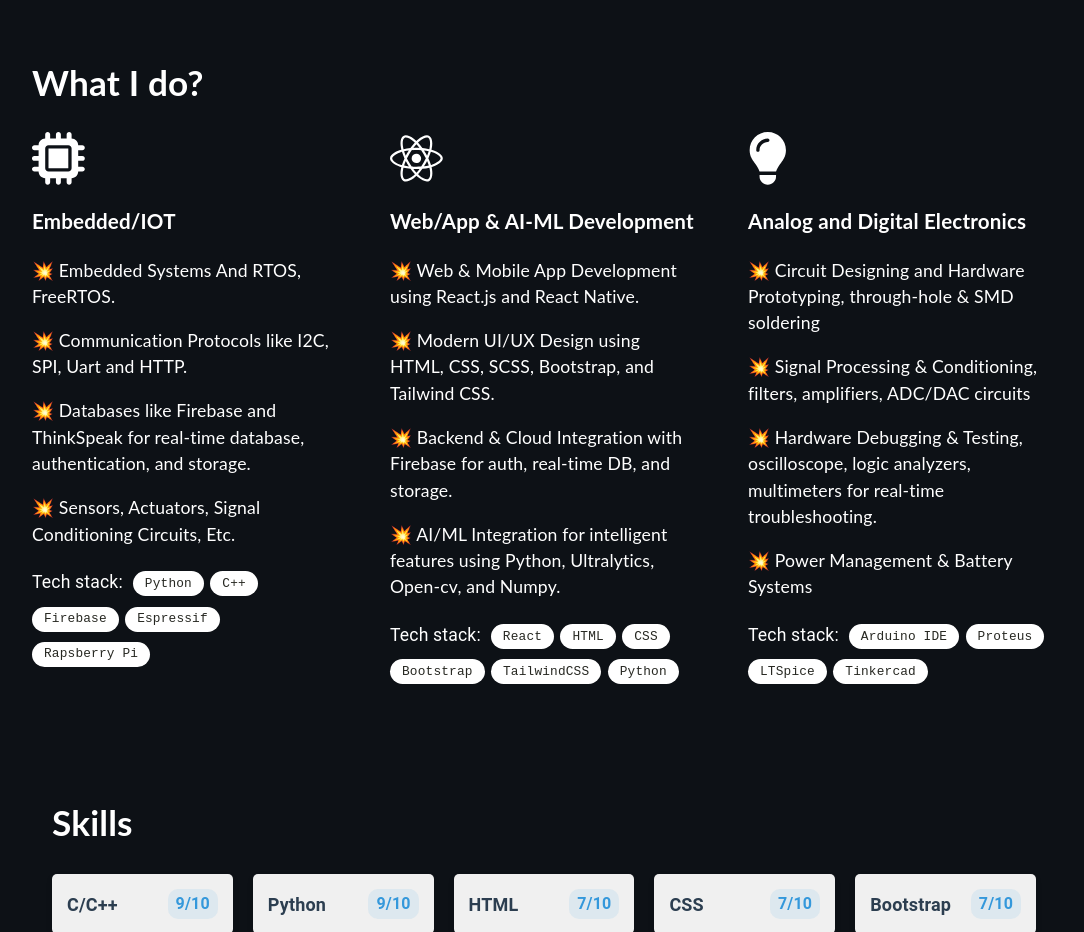
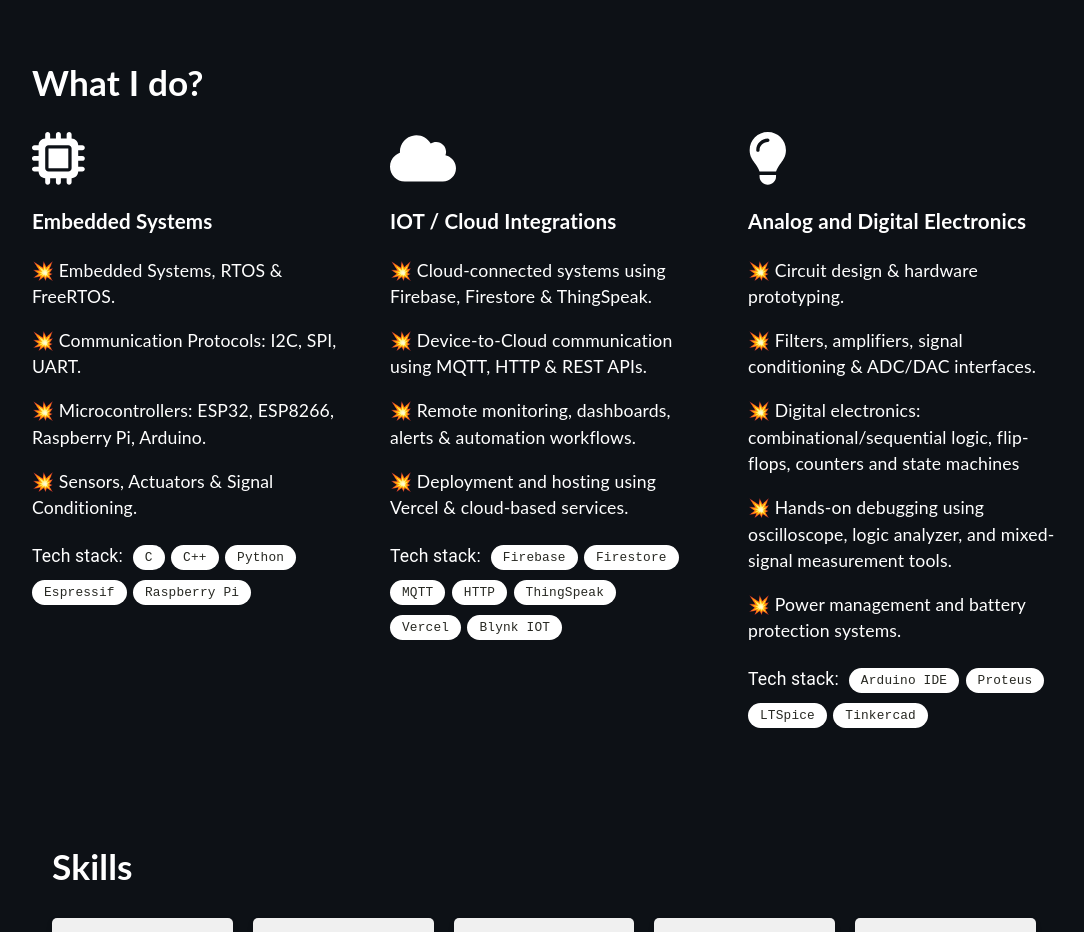
Before and after one commit to CalebLewis14/Portfolio_Caleb, a React (Create React App) app: page / in a window 1280 px wide. Shown: the part 860-1792 px from the top of the page, without its empty margins (96-1180 px from the left). Built offline with nearby package versions, Linux system fonts and the light colour scheme.

Commit message:
Auto-save: 2025-11-30 22:12

```diff
--- a/src/components/Expertise.tsx
+++ b/src/components/Expertise.tsx
@@ -1,26 +1,26 @@
 import React from "react";
 import '@fortawesome/free-regular-svg-icons'
 import { FontAwesomeIcon } from '@fortawesome/react-fontawesome';
-import { faReact } from '@fortawesome/free-brands-svg-icons';
-import { faLightbulb ,faMicrochip } from "@fortawesome/free-solid-svg-icons";
+import { faLightbulb, faMicrochip, faCloud } from "@fortawesome/free-solid-svg-icons";
 import Chip from '@mui/material/Chip';
 import '../assets/styles/Expertise.scss';
 
 const labelsFirst = [
+    "C",
+    "C++",
     "Python",
-    "C++",
-    "Firebase",
     "Espressif",
-    "Rapsberry Pi"
+    "Raspberry Pi"
 ];
 
 const labelsSecond = [
-    "React",
-    "HTML",
-    "CSS",
-    "Bootstrap",
-    "TailwindCSS",
-    "Python",
+    "Firebase",
+    "Firestore",
+    "MQTT",
+    "HTTP",
+    "ThingSpeak",
+    "Vercel",
+    "Blynk IOT"
 ];
 
 const labelsThird = [
@@ -36,13 +36,17 @@ function Expertise() {
             <div className="skills-container">
                 <h1>What I do?</h1>
                 <div className="skills-grid">
+
+                    {/* ---------------------- EMBEDDED SYSTEMS ---------------------- */}
                     <div className="skill">
-                    <FontAwesomeIcon icon={faMicrochip} size="3x"/>
-                    <h3>Embedded/IOT</h3>
-                    <p>💥 Embedded Systems And RTOS, FreeRTOS.</p>
-                    <p>💥 Communication Protocols like I2C, SPI, Uart and HTTP.</p>
-                    <p>💥 Databases like Firebase and ThinkSpeak for real-time database, authentication, and storage.</p>
-                    <p>💥 Sensors, Actuators, Signal Conditioning Circuits, Etc.</p>
+                        <FontAwesomeIcon icon={faMicrochip} size="3x" />
+                        <h3>Embedded Systems</h3>
+
+                        <p>💥 Embedded Systems, RTOS & FreeRTOS.</p>
+                        <p>💥 Communication Protocols: I2C, SPI, UART.</p>
+                        <p>💥 Microcontrollers: ESP32, ESP8266, Raspberry Pi, Arduino.</p>
+                        <p>💥 Sensors, Actuators & Signal Conditioning.</p>
+
                         <div className="flex-chips">
                             <span className="chip-title">Tech stack:</span>
                             {labelsFirst.map((label, index) => (
@@ -52,12 +56,14 @@ function Expertise() {
                     </div>
 
                     <div className="skill">
-                <FontAwesomeIcon icon={faReact} size="3x" />
-                    <h3>Web/App & AI-ML Development</h3>
-                    <p>💥 Web & Mobile App Development using React.js and React Native.</p>
-                    <p>💥 Modern UI/UX Design using HTML, CSS, SCSS, Bootstrap, and Tailwind CSS.</p>
-                    <p>💥 Backend & Cloud Integration with Firebase for auth, real-time DB, and storage.</p>
-                    <p>💥 AI/ML Integration for intelligent features using Python, Ultralytics, Open-cv, and Numpy.</p>
+                        <FontAwesomeIcon icon={faCloud} size="3x" />
+                        <h3>IOT / Cloud Integrations</h3>
+
+                        <p>💥 Cloud-connected systems using Firebase, Firestore & ThingSpeak.</p>
+                        <p>💥 Device-to-Cloud communication using MQTT, HTTP & REST APIs.</p>
+                        <p>💥 Remote monitoring, dashboards, alerts & automation workflows.</p>
+                        <p>💥 Deployment and hosting using Vercel & cloud-based services.</p>
+
                         <div className="flex-chips">
                             <span className="chip-title">Tech stack:</span>
                             {labelsSecond.map((label, index) => (
@@ -66,13 +72,18 @@ function Expertise() {
                         </div>
                     </div>
 
+
+                    {/* ---------------------- ELECTRONICS ---------------------- */}
                     <div className="skill">
-                    <FontAwesomeIcon icon={faLightbulb} size="3x"/>
+                        <FontAwesomeIcon icon={faLightbulb} size="3x" />
                         <h3>Analog and Digital Electronics</h3>
-                    <p>💥 Circuit Designing and Hardware Prototyping, through-hole & SMD soldering </p>
-                    <p>💥 Signal Processing & Conditioning, filters, amplifiers, ADC/DAC circuits</p>
-                    <p>💥 Hardware Debugging & Testing, oscilloscope, logic analyzers, multimeters for real-time troubleshooting.</p>
-                    <p>💥 Power Management & Battery Systems</p>
+
+                        <p>💥 Circuit design & hardware prototyping.</p>
+                        <p>💥 Filters, amplifiers, signal conditioning & ADC/DAC interfaces.</p>
+                        <p>💥 Digital electronics: combinational/sequential logic, flip-flops, counters and state machines</p>
+                        <p>💥 Hands-on debugging using oscilloscope, logic analyzer, and mixed-signal measurement tools.</p>
+                        <p>💥 Power management and battery protection systems.</p>
+
                         <div className="flex-chips">
                             <span className="chip-title">Tech stack:</span>
                             {labelsThird.map((label, index) => (
@@ -80,6 +91,7 @@ function Expertise() {
                             ))}
                         </div>
                     </div>
+
                 </div>
             </div>
         </div>
```
Lines whose indentation alone changed are shown as unchanged.
